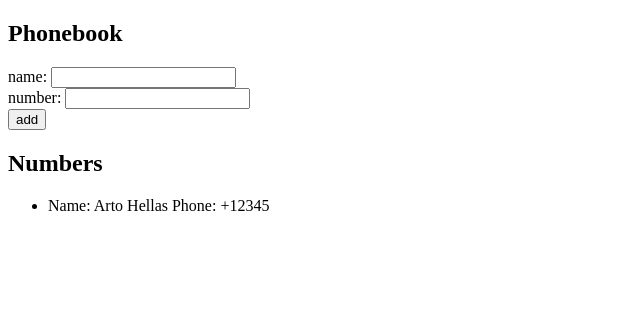
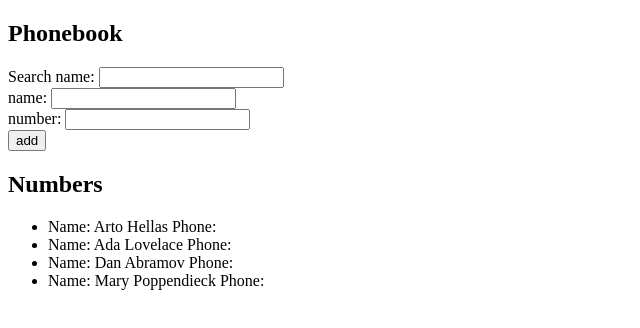
Before and after one commit to Carlado/fullstackopen, a React (Create React App) app in the folder part2/phonebook/: page / in a window 1280 px wide. Shown: the top 328 px of the page, without its empty margins (0-640 px from the left). Built offline with nearby package versions, Linux system fonts and the light colour scheme.

Commit message:
Add name search with string matching

```diff
--- a/part2/phonebook/src/App.js
+++ b/part2/phonebook/src/App.js
@@ -2,10 +2,15 @@
 
 const App = () => {
   const [persons, setPersons] = useState([
-    { name: "Arto Hellas", phone: "+12345" },
+    { name: "Arto Hellas", number: "040-123456", id: 1 },
+    { name: "Ada Lovelace", number: "39-44-5323523", id: 2 },
+    { name: "Dan Abramov", number: "12-43-234345", id: 3 },
+    { name: "Mary Poppendieck", number: "39-23-6423122", id: 4 },
   ]);
+
   const [newName, setNewName] = useState("");
   const [newPhone, setNewPhone] = useState("");
+  const [searchTerm, setSearchTerm] = useState("");
 
   const handleNameChange = (event) => {
     setNewName(event.target.value);
@@ -13,6 +18,10 @@
 
   const handlePhoneChange = (event) => {
     setNewPhone(event.target.value);
+  };
+
+  const handleNameSearch = (event) => {
+    setSearchTerm(event.target.value);
   };
 
   const handleSubmit = (event) => {
@@ -30,9 +39,16 @@
     setPersons([...persons, { name: newName, phone: newPhone }]);
   };
 
+  const filteredPersons = searchTerm
+    ? persons.filter((person) => {
+        return person.name.toLowerCase().includes(searchTerm.toLowerCase());
+      })
+    : persons;
+
   return (
     <div>
       <h2>Phonebook</h2>
+      Search name: <input onChange={handleNameSearch} />
       <form onSubmit={handleSubmit}>
         <div>
           name: <input onChange={handleNameChange} /> <br />
@@ -44,7 +60,7 @@
       </form>
       <h2>Numbers</h2>
       <ul>
-        {persons.map((person) => {
+        {filteredPersons.map((person) => {
           return (
             <li key={person.name}>
               Name: {person.name} Phone: {person.phone}{" "}
```
